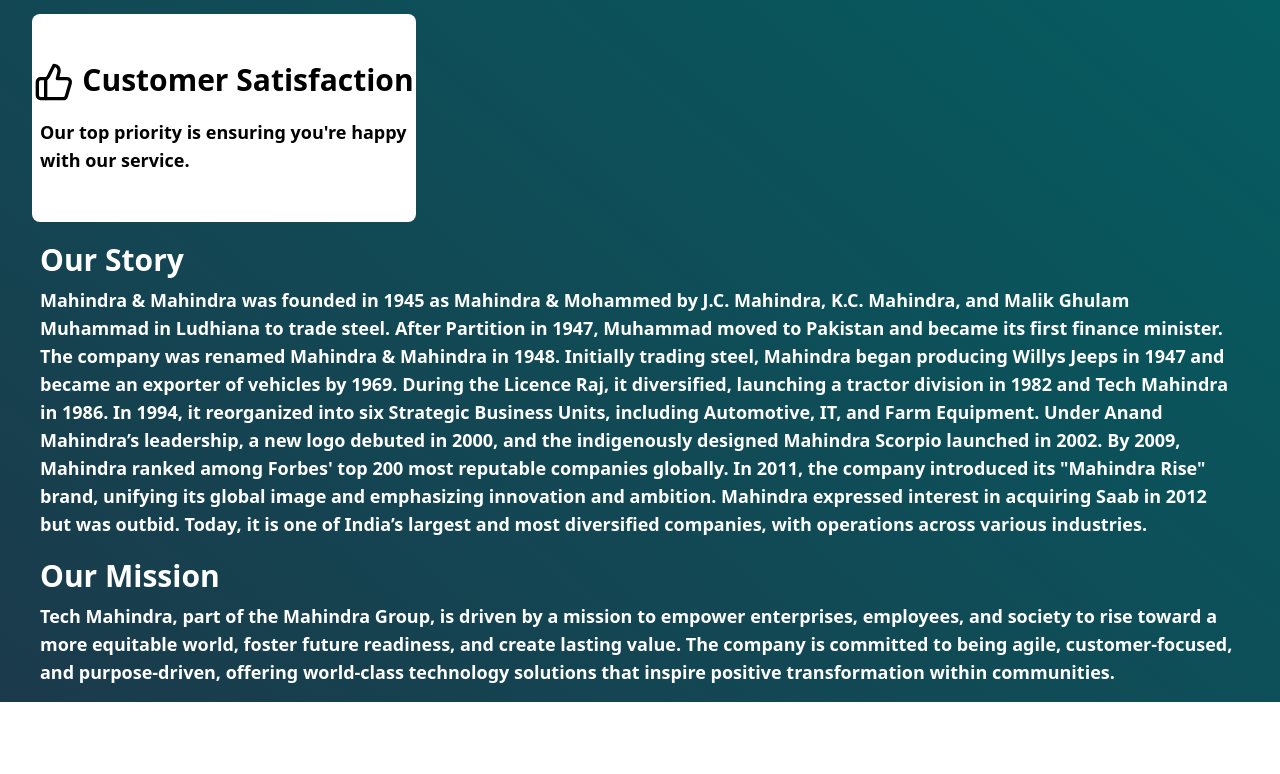
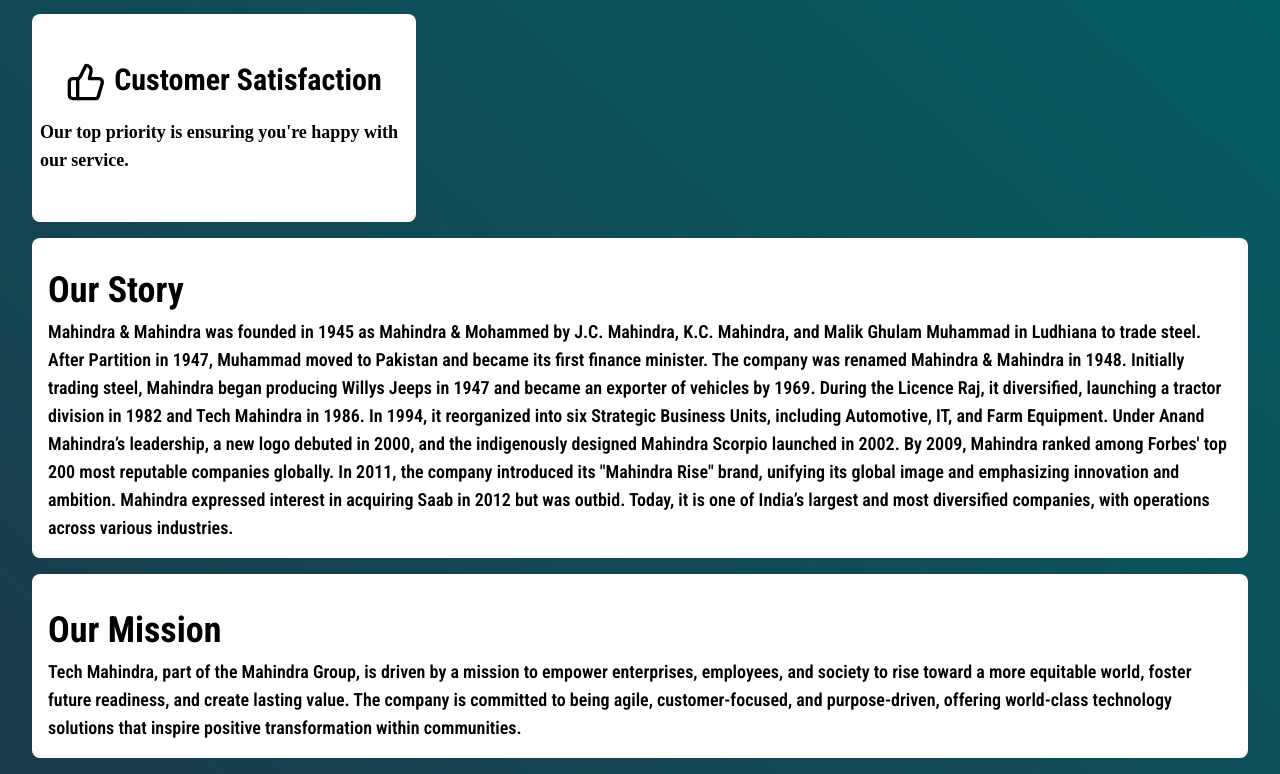
Before and after one commit to DATBOI-MAYANK/Mahindra-BE-Series-Designed-to-Amaze, a React (Vite) app: page /about in a window 1280 px wide. Shown: the part 390-1164 px from the top of the page. Before the commit the page ends 1092 px from the top, so only its background shows below. Built offline with nearby package versions, Linux system fonts and the light colour scheme; what tailwindcss-motion would draw is missing.

Commit message:
Enhance About component layout with improved typography and add 'Our Story' and 'Our Mission' sections

```diff
--- a/src/components/About/About.jsx
+++ b/src/components/About/About.jsx
@@ -3,12 +3,12 @@
 
 function About() {
   return (
-    <div className="bg-gradient-to-tr from-[#1B3A4B] to-[#006466] h-full w-full p-4">
+    <div className="bg-gradient-to-tr from-[#1B3A4B] to-[#006466] h-full w-full p-4 font-serif">
       <div className="flex flex-col items-center motion-scale-in-[0.5] motion-translate-x-in-[0%] motion-translate-y-in-[100%] motion-blur-in-[20px] motion-linear ">
         <h1 className="text-4xl text-white font-bold mt-20">
           About Our Auto Service
         </h1>
-        <p className="text-xl text-white font-semibold mt-2">
+        <p className="text-xl text-white font-semibold mt-2 font-serif2">
           Dedicated to keeping your vehicle in top condition since 1995.
         </p>
       </div>
@@ -21,7 +21,7 @@
                 <Award className="mr-2 h-10 w-10" />
                 <h1 className="font-bold text-3xl">Quality Service</h1>
               </div>
-              <p className="font-semibold pl-2 mt-4 text-lg">
+              <p className="font-semibold pl-2 mt-4 text-lg font-serif2">
                 We use only high-quality parts and advanced diagnostic tools.
               </p>
             </div>
@@ -32,7 +32,7 @@
                 <Users className="mr-2 h-10 w-10" />
                 <h1 className="font-bold text-3xl">Expert Mechanics</h1>
               </div>
-              <p className="font-semibold pl-2 mt-4 text-lg">
+              <p className="font-semibold pl-2 mt-4 text-lg font-serif2">
                 Our team consists of certified professionals with years of
                 experience.
               </p>
@@ -44,7 +44,7 @@
                 <Clock className="mr-2 h-10 w-10" />
                 <h1 className="font-bold text-3xl">Quick Turnaround</h1>
               </div>
-              <p className="font-semibold pl-2 mt-4 text-lg">
+              <p className="font-semibold pl-2 mt-4 text-lg font-serif2">
                 We value your time and strive for efficient service delivery.
               </p>
             </div>
@@ -55,43 +55,47 @@
                 <ThumbsUp className="mr-2 h-10 w-10" />
                 <h1 className="font-bold text-3xl">Customer Satisfaction</h1>
               </div>
-              <p className="font-semibold pl-2 mt-4 text-lg">
+              <p className="font-semibold pl-2 mt-4 text-lg font-serif2">
                 Our top priority is ensuring you're happy with our service.
               </p>
             </div>
           </div>
         </div>
-        <div className="mx-6">
-          <h1 className="text-3xl text-white font-bold mt-5">Our Story</h1>
-          <p className="text-lg text-white font-semibold mt-2">
-            Mahindra & Mahindra was founded in 1945 as Mahindra & Mohammed by
-            J.C. Mahindra, K.C. Mahindra, and Malik Ghulam Muhammad in Ludhiana
-            to trade steel. After Partition in 1947, Muhammad moved to Pakistan
-            and became its first finance minister. The company was renamed
-            Mahindra & Mahindra in 1948. Initially trading steel, Mahindra began
-            producing Willys Jeeps in 1947 and became an exporter of vehicles by
-            1969. During the Licence Raj, it diversified, launching a tractor
-            division in 1982 and Tech Mahindra in 1986. In 1994, it reorganized
-            into six Strategic Business Units, including Automotive, IT, and
-            Farm Equipment. Under Anand Mahindra’s leadership, a new logo
-            debuted in 2000, and the indigenously designed Mahindra Scorpio
-            launched in 2002. By 2009, Mahindra ranked among Forbes' top 200
-            most reputable companies globally. In 2011, the company introduced
-            its "Mahindra Rise" brand, unifying its global image and emphasizing
-            innovation and ambition. Mahindra expressed interest in acquiring
-            Saab in 2012 but was outbid. Today, it is one of India’s largest and
-            most diversified companies, with operations across various
-            industries.
-          </p>
-          <h1 className="text-3xl text-white font-bold mt-5">Our Mission</h1>
-          <p className="text-lg text-white font-semibold mt-2">
-            Tech Mahindra, part of the Mahindra Group, is driven by a mission to
-            empower enterprises, employees, and society to rise toward a more
-            equitable world, foster future readiness, and create lasting value.
-            The company is committed to being agile, customer-focused, and
-            purpose-driven, offering world-class technology solutions that
-            inspire positive transformation within communities.
-          </p>
+        <div className="mx-4 mt-4">
+          <div className="bg-white h-auto w-auto rounded-lg p-4 mt-2" >
+            <h1 className="text-4xl text-black font-bold mt-4">Our Story</h1>
+            <p className="text-lg text-black font-semibold mt-2">
+              Mahindra & Mahindra was founded in 1945 as Mahindra & Mohammed by
+              J.C. Mahindra, K.C. Mahindra, and Malik Ghulam Muhammad in
+              Ludhiana to trade steel. After Partition in 1947, Muhammad moved
+              to Pakistan and became its first finance minister. The company was
+              renamed Mahindra & Mahindra in 1948. Initially trading steel,
+              Mahindra began producing Willys Jeeps in 1947 and became an
+              exporter of vehicles by 1969. During the Licence Raj, it
+              diversified, launching a tractor division in 1982 and Tech
+              Mahindra in 1986. In 1994, it reorganized into six Strategic
+              Business Units, including Automotive, IT, and Farm Equipment.
+              Under Anand Mahindra’s leadership, a new logo debuted in 2000, and
+              the indigenously designed Mahindra Scorpio launched in 2002. By
+              2009, Mahindra ranked among Forbes' top 200 most reputable
+              companies globally. In 2011, the company introduced its "Mahindra
+              Rise" brand, unifying its global image and emphasizing innovation
+              and ambition. Mahindra expressed interest in acquiring Saab in
+              2012 but was outbid. Today, it is one of India’s largest and most
+              diversified companies, with operations across various industries.
+            </p>
+          </div>
+          <div className="bg-white h-auto w-auto rounded-lg p-4 mt-4" >
+            <h1 className="text-4xl text-black font-bold mt-5">Our Mission</h1>
+            <p className="text-lg text-balck font-semibold mt-2">
+              Tech Mahindra, part of the Mahindra Group, is driven by a mission
+              to empower enterprises, employees, and society to rise toward a
+              more equitable world, foster future readiness, and create lasting
+              value. The company is committed to being agile, customer-focused,
+              and purpose-driven, offering world-class technology solutions that
+              inspire positive transformation within communities.
+            </p>
+          </div>
         </div>
       </div>
     </div>
```
